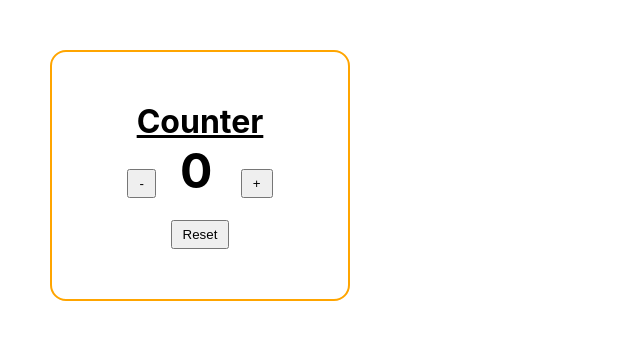
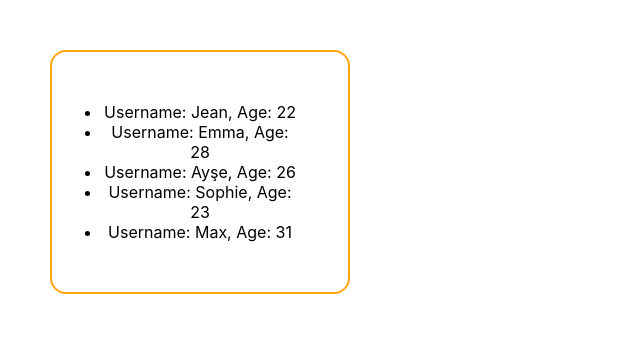
Before and after one commit to metehandoenmez/react-exercises, a React (Create React App) app: page / in a window 1280 px wide. Shown: the top 340 px of the page, without its empty margins (0-640 px from the left). Built offline with nearby package versions, Linux system fonts and the light colour scheme.

Commit message:
completed exercise 43

```diff
--- a/src/App.jsx
+++ b/src/App.jsx
@@ -1,15 +1,23 @@
 import React from "react";
 import "./App.css"
-import CustomCounter from "./CustomCounter";
+import FilteredList from "./FilteredList";
 
 export default class App extends React.Component {
 
+  list = [
+    { id: 1, name: "Jean", age: 22 },
+    { id: 2, name: "Emma", age: 28 },
+    { id: 3, name: "Lukas", age: 15 },
+    { id: 4, name: "Ayşe", age: 26 },
+    { id: 5, name: "Sophie", age: 23 },
+    { id: 6, name: "Max", age: 31 },
+  ];
 
   render() {
     return (
 
       <div className="container">
-      <CustomCounter />
+      <FilteredList list={this.list}/>
         </div>
     )
   }}
--- /dev/null
+++ b/src/FilteredList.jsx
@@ -0,0 +1,18 @@
+import React,{useMemo} from "react";
+
+export default function FilteredList({list}) {
+
+    const filteredList = useMemo(() =>
+    list.filter(user => user.age > 18)
+    ,[list]);
+
+    return (
+        <ul>
+            {filteredList.map(user => (
+                <li key={user.id + "_key"}>
+                    Username: {user.name}, Age: {user.age}
+                </li>
+            ))}
+        </ul>
+    )
+}
```
